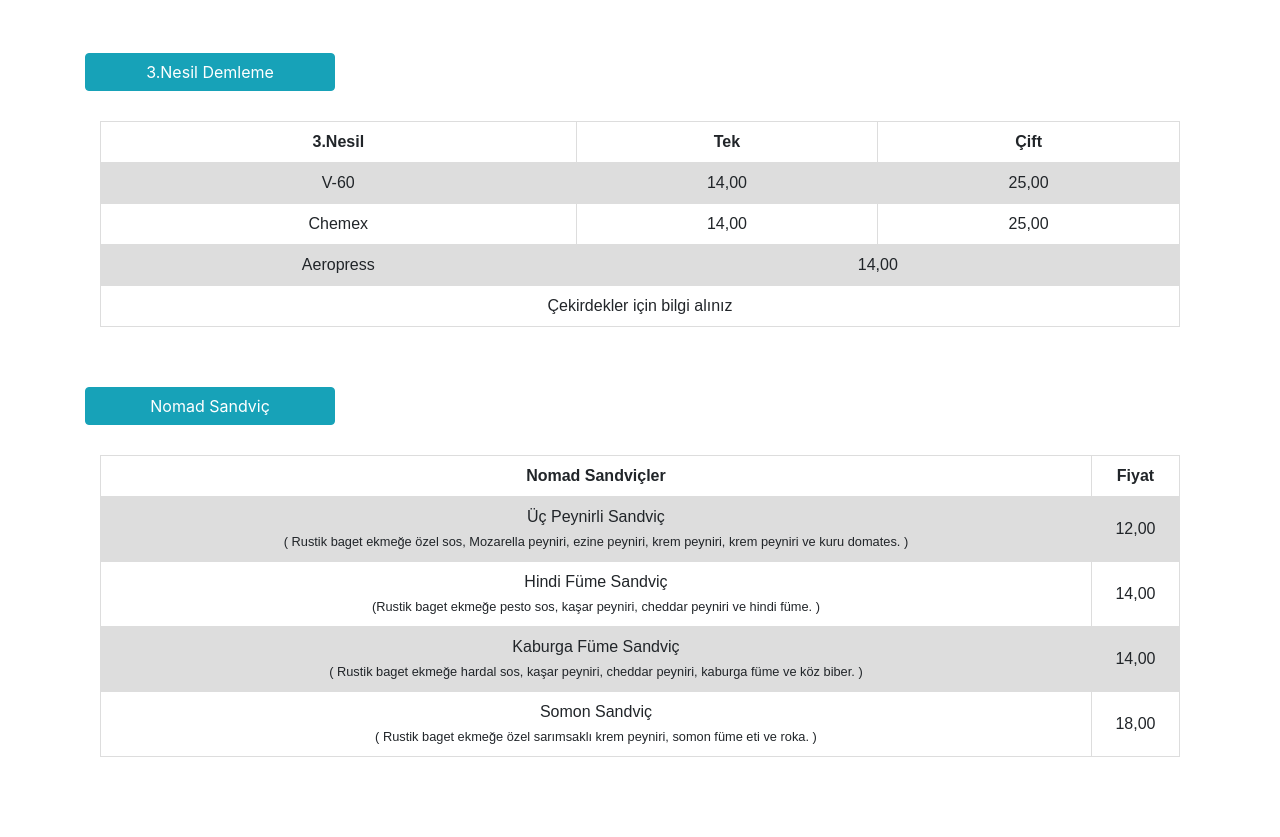
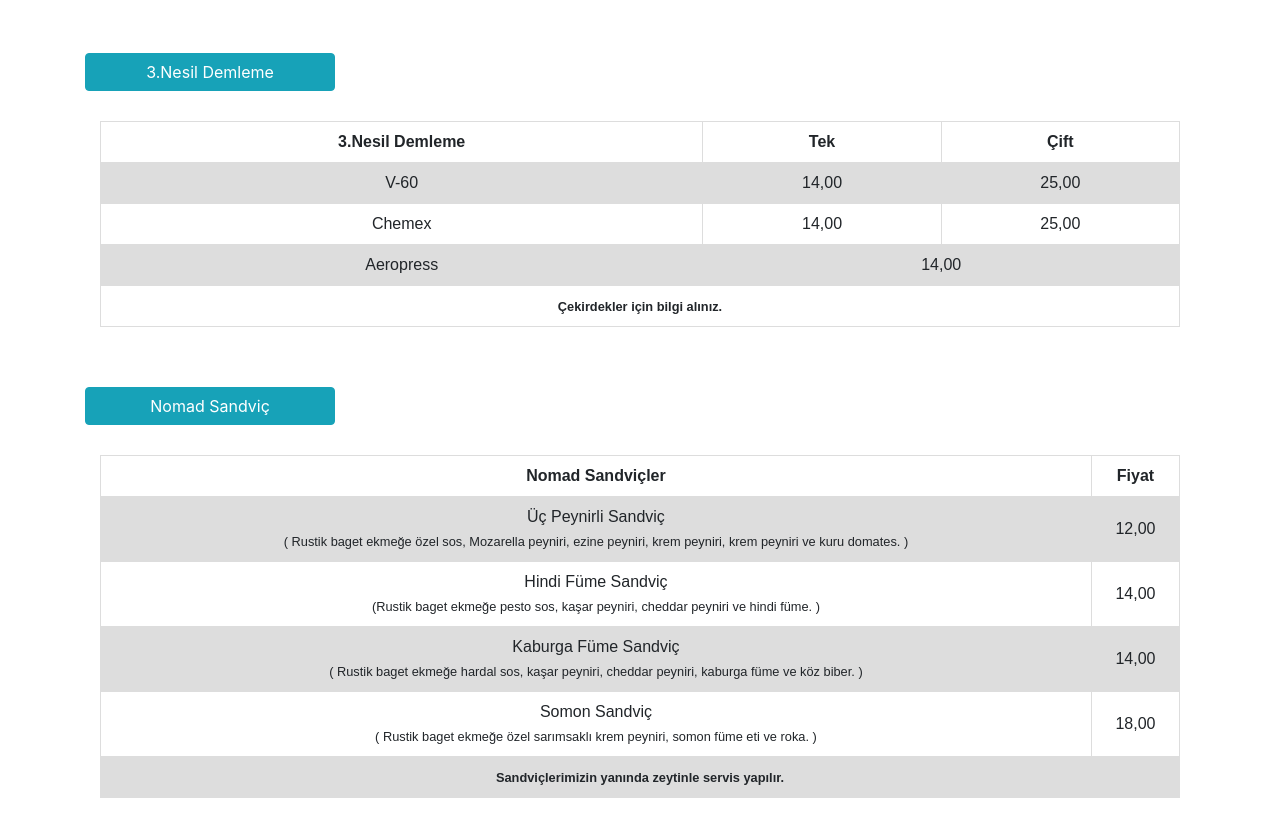
Before and after one commit to srgul/coffeeqrmen-, a website: page public/index.html in a window 1280 px wide. Shown: the part 2320-3157 px from the top of the page. Drawn offline with nearby package versions, Linux system fonts and the light colour scheme.

Commit message:
refresh menü

```diff
--- a/public/index.html
+++ b/public/index.html
@@ -172,7 +172,7 @@
                 <div class="container thirdWave">
                     <table id="thirdWaveDrink">
                         <tr>
-                            <th>3.Nesil</th>
+                            <th>3.Nesil Demleme</th>
                             <th>Tek </th>
                             <th>Çift</th>
                           </tr>
@@ -191,7 +191,7 @@
                             <td colspan="2">14,00</td>
                           </tr>
                           <tr>
-                              <td colspan="3">Çekirdekler için bilgi alınız</td>
+                              <td colspan="3"><small><b>Çekirdekler için bilgi alınız.</b></small></td>
                           </tr>
                     </table>
                 </div>
@@ -220,6 +220,9 @@
                           <td>Somon Sandviç <small><br>( Rustik baget ekmeğe özel sarımsaklı krem peyniri, somon füme eti ve roka. )</small></td>
                           <td colspan="2">18,00</td>
                         </tr>
+                        <tr>
+                          <td colspan="3"><small><b>Sandviçlerimizin yanında zeytinle servis yapılır.</b></small></td>
+                      </tr>
                   </table>
               </div>
           </div>
```
